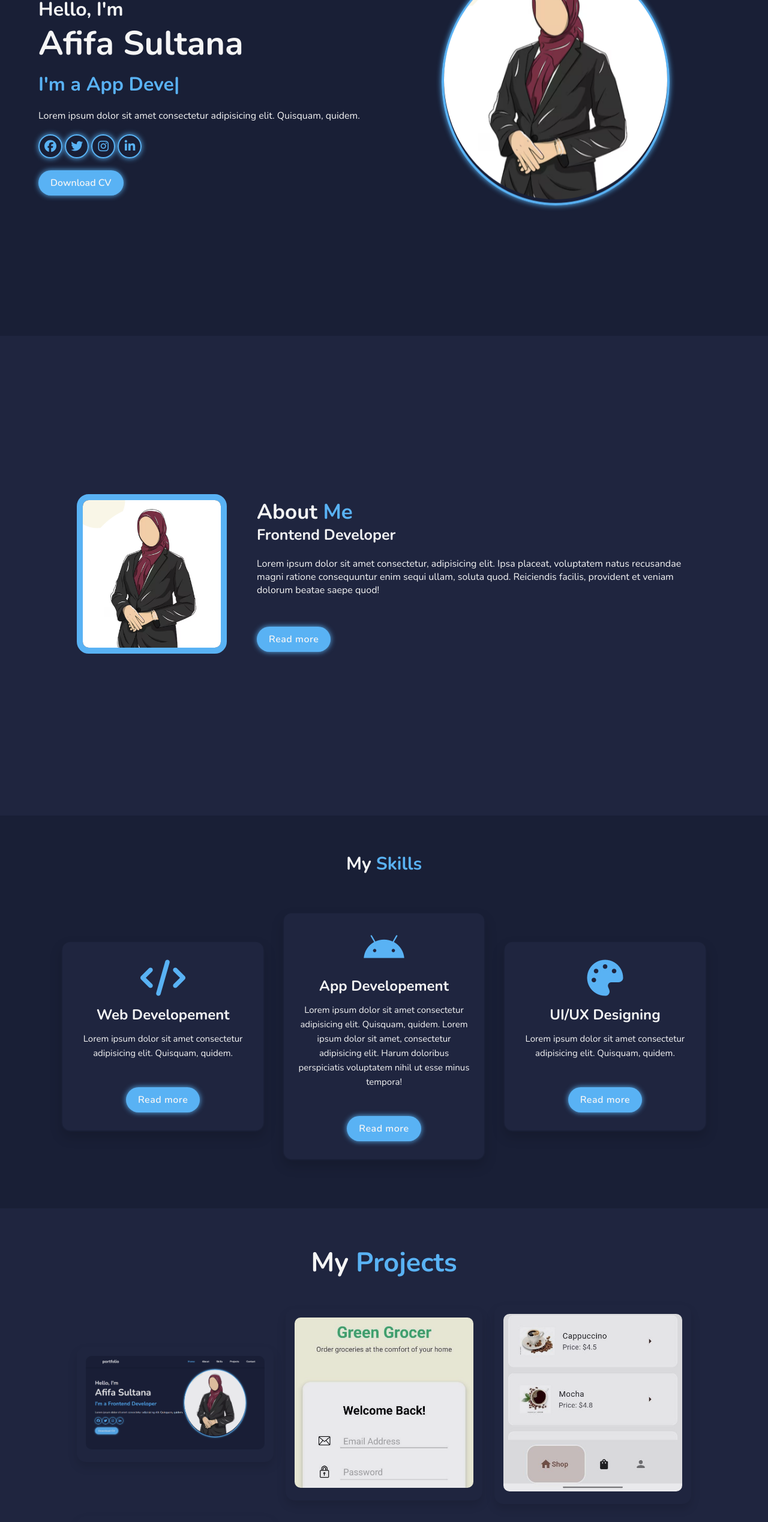
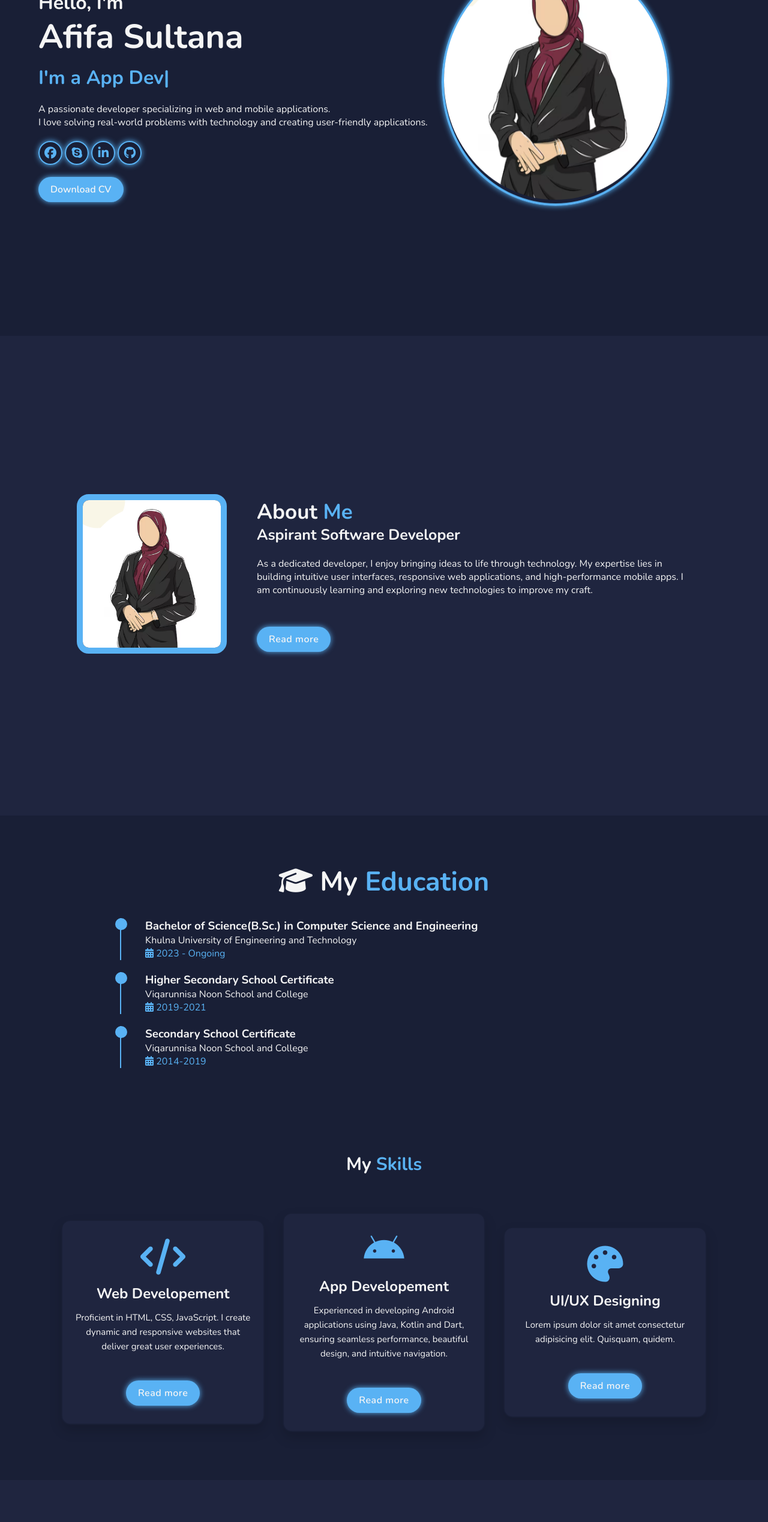
Before and after one commit to Afifa637/Portfolio01, a plain HTML site: page index.html in a window 1280 px wide. Shown: the part 240-2778 px from the top of the page at 60% size. Drawn offline with nearby package versions, Linux system fonts and the light colour scheme.

Commit message:
Qualification Section added

```diff
--- a/index.html
+++ b/index.html
@@ -19,6 +19,7 @@
         <nav class="navbar">
                 <a href="#home" class="active">Home</a>
                 <a href="#about">About</a>
+                <a href="#education">Education</a>
                 <a href="#skills">Skills</a>
                 <a href="#projects">Projects</a>
                 <a href="#contact">Contact</a>
@@ -31,14 +32,15 @@
             <h3>Hello, I'm</h3>
             <h1>Afifa Sultana</h1>
             <h3>I'm a <span class="multiple-text"></span></h3>
-            <p>Lorem ipsum dolor sit amet consectetur adipisicing elit. Quisquam, quidem.</p>
+            <p>A passionate developer specializing in web and mobile applications.
+                <br>I love solving real-world problems with technology and creating user-friendly applications.</p>
             <div class="social-media">
-                <a href="#"><i class="fab fa-facebook"></i></a>
-                <a href="#"><i class="fab fa-twitter"></i></a>
-                <a href="#"><i class="fab fa-instagram"></i></a>
-                <a href="#"><i class="fa-brands fa-linkedin-in"></i></i></a>
+                <a href="https://www.facebook.com/share/1ECBdwaepb/" target="_blank"><i class="fab fa-facebook"></i></a>
+                <a href="https://join.skype.com/invite/qIoH5oRmoO2e" target="_blank"><i class="fab fa-skype"></i></a>
+                <a href="https://www.linkedin.com/in/afifa-sultana-346a13256/" target="_blank"><i class="fa-brands fa-linkedin-in"></i></a>
+                <a href="https://github.com/Afifa637?tab=repositories" target="_blank"><i class="fab fa-github"></i></a>
             </div>
-            <a href="#" class="download-btn">Download CV</a>
+            <a href="#" target="_blank" class="download-btn">Download CV</a>
         </div>
 
         <div id="home-img">
@@ -54,10 +56,43 @@
 
         <div class="about-content">
             <h2 class="heading"> About <span >Me</span></h2>
-            <h3>Frontend Developer</h3>
-            <p>Lorem ipsum dolor sit amet consectetur, adipisicing elit. Ipsa placeat, voluptatem natus recusandae magni ratione consequuntur enim sequi ullam, soluta quod. Reiciendis facilis, provident et veniam dolorum beatae saepe quod!</p>
+            <h3>Aspirant Software Developer</h3>
+            <p>As a dedicated developer, I enjoy bringing ideas to life through technology. My expertise lies in building intuitive user interfaces, responsive web applications, and high-performance mobile apps. I am continuously learning and exploring new technologies to improve my craft.</p>
             <a href="#" class="btn">Read more</a>
         </div>
+    </section>
+
+    <!-- Education Section -->
+    <section class = "education">
+        <h2 class="heading"><i class="fa-solid fa-graduation-cap"></i> My <span>Education</span></h2>
+        <div class = "education-container">
+            <div class = "timeline">
+                <div class = "timeline-item">
+                    <div class ="circle-dot"> </div>
+                    <h3 class="timeline-title">Bachelor of Science(B.Sc.) in Computer Science and Engineering</h3>
+                    <p class="timeline-text">Khulna University of Engineering and Technology</p>
+                    <span class="timeline-date"><i class="fa-solid fa-calendar-days"></i>
+                        2023 - Ongoing</span>
+                </div>
+
+                <div class = "timeline-item">
+                    <div class ="circle-dot"> </div>
+                    <h3 class="timeline-title">Higher Secondary School Certificate</h3>
+                    <p class="timeline-text">Viqarunnisa Noon School and College</p>
+                    <span class="timeline-date"><i class="fa-solid fa-calendar-days"></i>
+                        2019-2021</span>
+                </div>
+
+                <div class = "timeline-item">
+                    <div class ="circle-dot"> </div>
+                    <h3 class="timeline-title">Secondary School Certificate</h3>
+                    <p class="timeline-text">Viqarunnisa Noon School and College</p>
+                    <span class="timeline-date"><i class="fa-solid fa-calendar-days"></i>
+                        2014-2019</span>
+                </div>
+            </div>
+        </div>
+
     </section>
 
     <!-- Skills Section -->
@@ -67,14 +102,14 @@
             <div class="skill-box">
                 <i class="fa-solid fa-code"></i>
                 <h3>Web Developement</h3>
-                <p>Lorem ipsum dolor sit amet consectetur adipisicing elit. Quisquam, quidem.</p>
+                <p>Proficient in HTML, CSS, JavaScript. I create dynamic and responsive websites that deliver great user experiences.</p>
                 <a href="#" class="btn">Read more</a>
             </div>
 
             <div class="skill-box">
                 <i class="fa-brands fa-android"></i>
                 <h3>App Developement</h3>
-                <p>Lorem ipsum dolor sit amet consectetur adipisicing elit. Quisquam, quidem. Lorem ipsum dolor sit amet, consectetur adipisicing elit. Harum doloribus perspiciatis voluptatem nihil ut esse minus tempora! </p>
+                <p>Experienced in developing Android applications using Java, Kotlin and Dart, ensuring seamless performance, beautiful design, and intuitive navigation. </p>
                 <a href="#" class="btn">Read more</a>
             </div>
 
@@ -95,8 +130,8 @@
                 <div class="project-box">
                     <img src="project1.png" alt="project1">
                     <div class = "project-layer">
-                        <h4>Project 1</h4>
-                        <p>Lorem ipsum dolor sit amet consectetur adipisicing elit. Quisquam, quidem.</p>
+                        <h4>Personal Portfolio</h4>
+                        <p>A responsive portfolio website built with HTML, CSS, and JavaScript to showcase projects and skills.</p>
                         <i class="fa-solid fa-up-right-from-square"></i>
                     </div>
                 </div>
@@ -104,8 +139,8 @@
                 <div class="project-box">
                     <img src="project2.jpg" alt="project1">
                     <div class = "project-layer">
-                        <h4>Project 2</h4>
-                        <p>Lorem ipsum dolor sit amet consectetur adipisicing elit. Quisquam, quidem.</p>
+                        <h4>Green Grocer</h4>
+                        <p>A full-featured e-commerce app that allows users to browse, add to cart, and order groceries with an intuitive UI.</p>
                         <i class="fa-solid fa-up-right-from-square"></i>
                     </div>
                 </div>
--- a/style.css
+++ b/style.css
@@ -324,9 +324,143 @@ span {
     margin: 2rem 0 3rem;
 }
 
+/* Education Section */
+.education{
+    padding: 8rem 15%;
+    background: var(--bg-color);
+    color: var(--text-color);
+}
+
+.education-content h3{
+    font-size: 2.5rem;
+    margin-bottom: 2rem;
+}
+
+.timeline-container {
+    display: flex;
+    justify-content: center;
+    gap: 5rem;
+    margin-top: 3rem;
+}
+
+.timeline {
+    position: relative;
+    margin-top: 3rem;
+}
+
+.timeline-item{
+    position: relative;
+    padding-left: 5rem;
+    margin-bottom: 2rem;
+}
+
+.timeline-item:last-child {
+    margin-bottom: 0;
+}
+
+.timeline-item::before {
+    content: '';
+    position: absolute;
+    top: 0;
+    left: 0.8rem;
+    width: 2px;
+    height: 100%;
+    background-color: var(--main-color);
+}
+
+.circle-dot{
+    position: absolute;
+    left: 0;
+    top: 0;
+    width: 2rem;
+    height: 2rem;
+    border: 2px solid var(--main-color);
+    background: var(--main-color);
+    border-radius: 50%;
+    transition: .5s;
+}
+
+.timeline-item:hover .circle-dot {
+    background: var(--bg-color);
+}
+
+/* Responsive Design */
+@media (max-width: 1200px) {
+    .education {
+        padding: 5rem 10%;
+    }
+}
+
+@media (max-width: 992px) {
+    .education {
+        padding: 6rem 15%;
+    }
+
+    .timeline-container {
+        gap: 3rem;
+    }
+
+    .timeline-item {
+        padding-left: 4rem;
+    }
+}
+
+@media (max-width: 768px) {
+    .education {
+        padding: 5rem 10%;
+    }
+
+    .timeline-container {
+        flex-direction: column;
+        align-items: center;
+        gap: 2rem;
+    }
+
+    .timeline {
+        margin-top: 2rem;
+        width: 90%;
+    }
+
+    .timeline-item {
+        padding-left: 3rem;
+    }
+
+    .timeline-item::before {
+        left: 0.5rem;
+    }
+
+    .circle-dot {
+        width: 1.8rem;
+        height: 1.8rem;
+    }
+}
+
+@media (max-width: 576px) {
+    .education {
+        padding: 4rem 5%;
+    }
+
+    .timeline {
+        width: 100%;
+    }
+
+    .timeline-item {
+        padding-left: 2.5rem;
+    }
+
+    .timeline-item::before {
+        left: 0.4rem;
+    }
+
+    .circle-dot {
+        width: 1.5rem;
+        height: 1.5rem;
+    }
+}
+
 /* Skills Section Design */
 .skills {
-    padding: 6rem 8%; /* Adds padding to ensure content fits well on all screens */
+    padding: 6rem 8%;
     text-align: center;
 }
 
```
